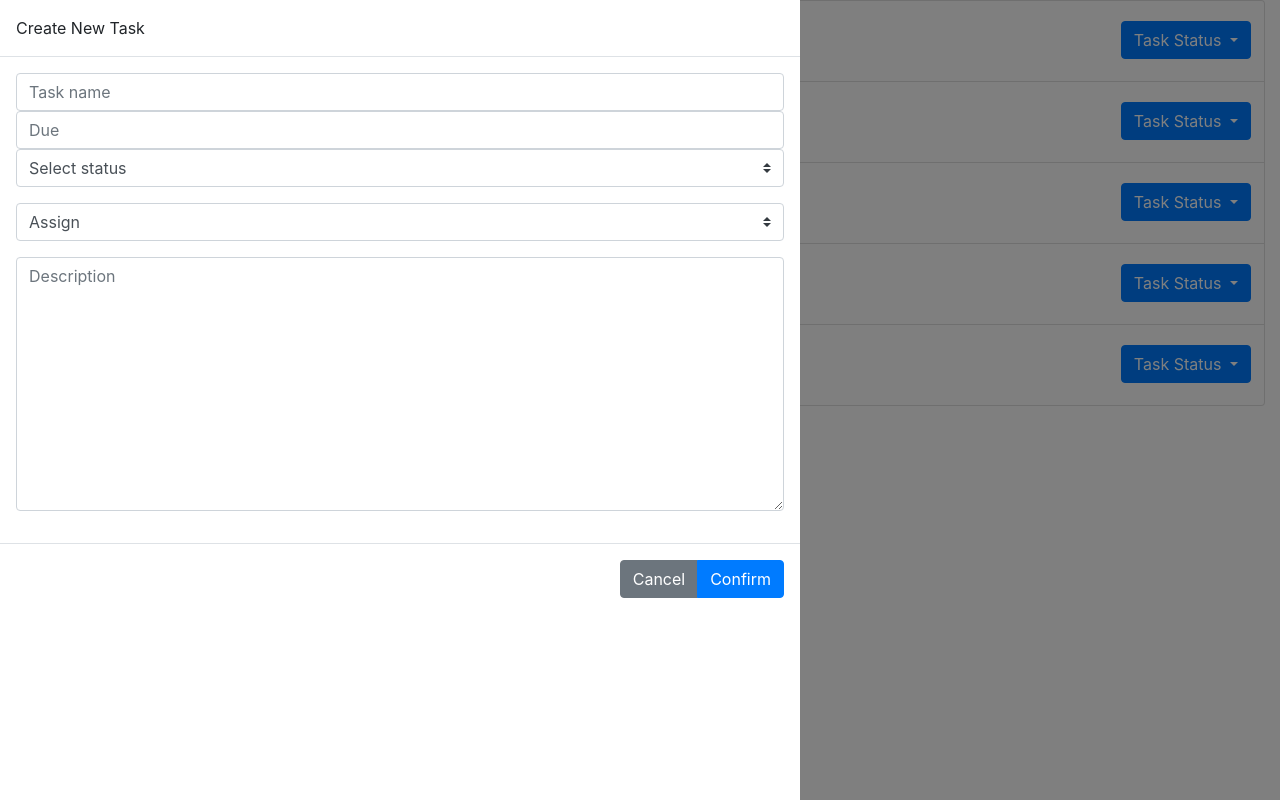
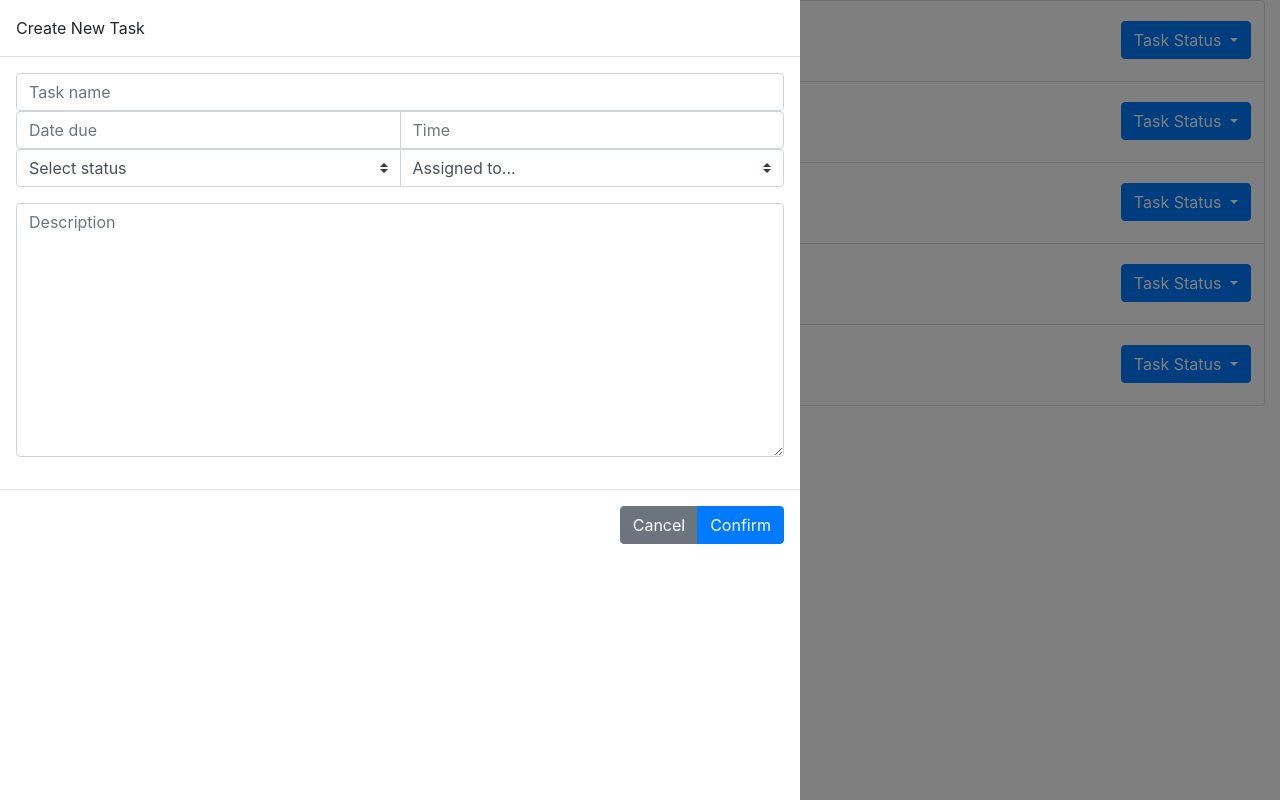
Before and after one commit to Wonkyth/cascade, a plain HTML site: page index.html in a window 1280 px wide. Both pictures are taken after a click on the button "New task". Drawn offline with nearby package versions, Linux system fonts and the light colour scheme.

Commit message:
prettify new task modal

```diff
--- a/index.html
+++ b/index.html
@@ -270,7 +270,8 @@
               <input type="text" class="form-control" placeholder="Task name" />
             </div>
             <div class="input-group">
-              <input type="text" class="form-control" placeholder="Due" />
+              <input type="text" class="form-control" placeholder="Date due" />
+              <input type="text" name="" id="" class="form-control" placeholder="Time">
             </div>
 
             <div class="input-group mb-3">
@@ -281,10 +282,9 @@
                 <option value="3" class="bg-danger">Review</option>
                 <option value="4" class="bg-success">Done!</option>
               </select>
-            </div>
-            <div class="input-group mb-3">
-              <select class="custom-select" id="inputGroupSelect01">
-                <option selected>Assign</option>
+
+              <select class="custom-select" id="new-task-assign-custom-select">
+                <option selected>Assigned to...</option>
                 <option value="1">Ted</option>
                 <option value="2">Bill</option>
               </select>
```
